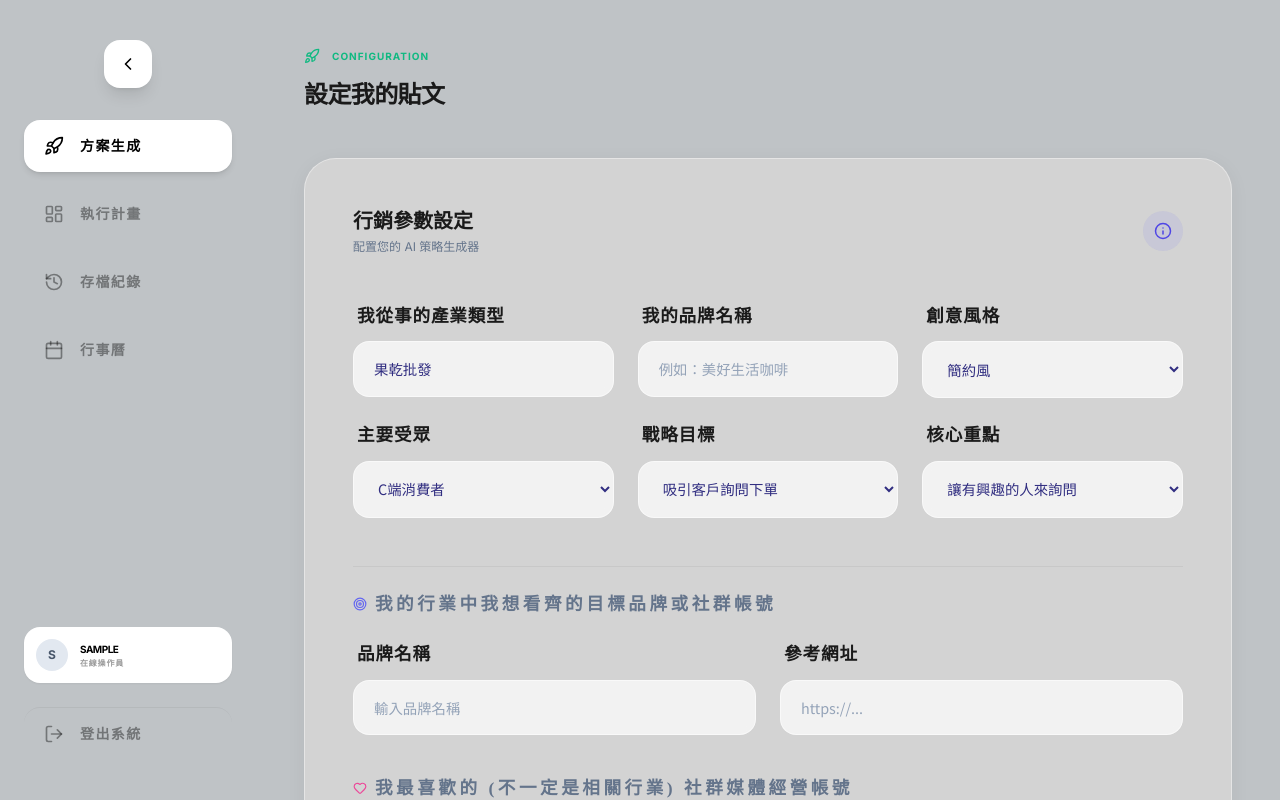
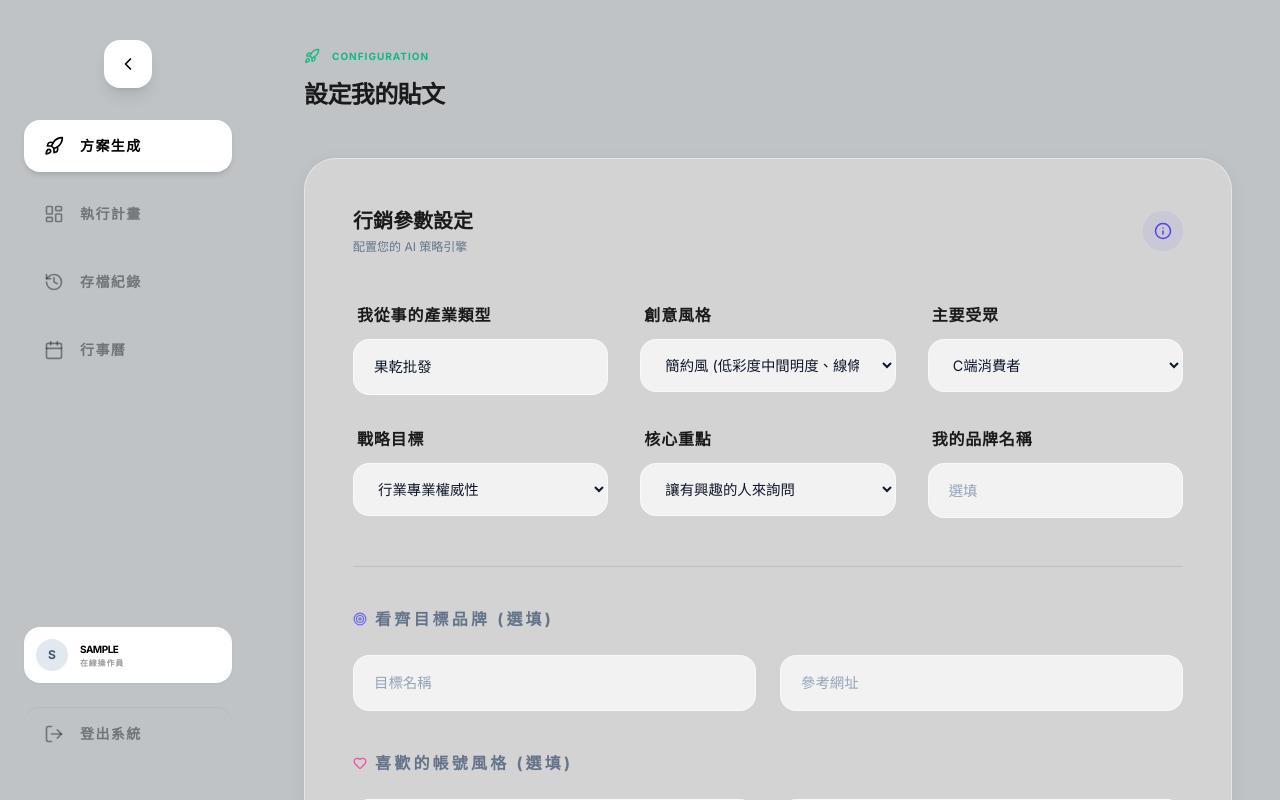
Before and after one commit to adolph45/my-ai-marketing, a React (Vite) app: page / in a window 1280 px wide. Both pictures are taken after typing "Sample" into the empty fields and a click on the button "開始建立我的貼文". Shown: the top 800 px of the page. Built offline with nearby package versions, Linux system fonts and the light colour scheme.

Commit message:
Update MarketingForm.tsx

```diff
--- a/components/MarketingForm.tsx
+++ b/components/MarketingForm.tsx
@@ -12,13 +12,13 @@ interface Props {
 
 const MarketingForm: React.FC<Props> = ({ formData, setFormData, onSubmit, loading }) => {
   const styles = [
-    '無印風',
-    '工業風',
-    '時尚風',
-    '簡約風',
-    '卡通漫畫',
-    '日系動漫',
-    '韓系偶像',
+    { name: '無印風', desc: '白灰色、莫蘭迪低彩度、簡潔' },
+    { name: '工業風', desc: '風格強烈、鮮明對比、50%深色' },
+    { name: '時尚風', desc: '明亮主色、低彩度輔色、主視覺強調' },
+    { name: '簡約風', desc: '低彩度中間明度、線條俐落' },
+    { name: '卡通漫畫', desc: '美式漫畫風格' },
+    { name: '日系動漫', desc: '日式細緻動漫風格' },
+    { name: '韓系偶像', desc: '韓系細緻潮流風格' },
   ];
 
   const handleSubmit = (e: React.FormEvent) => {
@@ -30,191 +30,79 @@ const MarketingForm: React.FC<Props> = ({ formData, setFormData, onSubmit, loadi
     setFormData({ ...formData, [field]: value });
   };
 
-  const inputClasses = "w-full bg-white/60 backdrop-blur-sm rounded-2xl px-5 py-4 text-indigo-900 placeholder:text-slate-400 focus:ring-2 focus:ring-indigo-500 outline-none transition-all border border-white/40 font-['Noto_Sans_TC'] text-[0.9rem]";
-  const labelClasses = "font-['Noto_Serif_TC'] font-bold text-[#1a1a1a] uppercase tracking-wider mb-2 block ml-1 text-[1.1rem]";
-  const sectionTitleClasses = "font-['Noto_Serif_TC'] font-black text-slate-500 uppercase tracking-[0.2em] mb-4 flex items-center gap-2 text-[1.1rem]";
+  const inputClasses = "w-full bg-white/60 backdrop-blur-sm rounded-2xl px-5 py-4 text-slate-900 placeholder:text-slate-400 focus:ring-2 focus:ring-indigo-500 outline-none transition-all border border-white/40 text-[0.9rem]";
+  const labelClasses = "font-bold text-[#1a1a1a] uppercase tracking-wider mb-2 block ml-1 text-[1rem]";
+  const sectionTitleClasses = "font-black text-slate-500 uppercase tracking-[0.2em] mb-4 flex items-center gap-2 text-[1rem]";
 
   return (
-    <form onSubmit={handleSubmit} className="dashboard-card p-8 md:p-12 space-y-12 animate-in fade-in duration-500">
-      <div className="flex items-center justify-between mb-2">
+    <form onSubmit={handleSubmit} className="dashboard-card p-8 md:p-12 space-y-12 animate-in fade-in duration-500 bg-[#D3D3D3]">
+      <div className="flex items-center justify-between">
         <div className="text-left">
-          <h3 className="text-xl font-bold font-['Noto_Serif_TC'] text-[#1a1a1a]">行銷參數設定</h3>
-          <p className="text-xs text-slate-500 mt-1">配置您的 AI 策略生成器</p>
+          <h3 className="text-xl font-bold text-[#1a1a1a]">行銷參數設定</h3>
+          <p className="text-xs text-slate-500 mt-1">配置您的 AI 策略引擎</p>
         </div>
-        <div className="w-10 h-10 bg-indigo-500/10 text-indigo-600 rounded-full flex items-center justify-center">
-          <Info size={18} />
+        <div className="w-10 h-10 bg-indigo-500/10 text-indigo-600 rounded-full flex items-center justify-center"><Info size={18} /></div>
+      </div>
+
+      <div className="grid md:grid-cols-2 lg:grid-cols-3 gap-8">
+        <div className="space-y-1 text-left">
+          <label className={labelClasses}>我從事的產業類型</label>
+          <input type="text" className={inputClasses} placeholder="例如：咖啡廳、室內設計..." value={formData.industry} onChange={(e) => handleChange('industry', e.target.value)} required />
+        </div>
+        <div className="space-y-1 text-left">
+          <label className={labelClasses}>創意風格</label>
+          <select className={inputClasses} value={formData.style} onChange={(e) => handleChange('style', e.target.value)}>
+            {styles.map(s => <option key={s.name} value={s.name}>{s.name} ({s.desc})</option>)}
+          </select>
+        </div>
+        <div className="space-y-1 text-left">
+          <label className={labelClasses}>主要受眾</label>
+          <select className={inputClasses} value={formData.audience} onChange={(e) => handleChange('audience', e.target.value)}>
+            {['B端中盤商', 'C端消費者', 'B端零售商', '準備要創業', '企業經營者'].map(o => <option key={o} value={o}>{o}</option>)}
+          </select>
+        </div>
+        <div className="space-y-1 text-left">
+          <label className={labelClasses}>戰略目標</label>
+          <select className={inputClasses} value={formData.marketingGoal} onChange={(e) => handleChange('marketingGoal', e.target.value)}>
+            {['行業專業權威性', '有趣的專業領域知識', '活潑的介紹我的專業', '生活化的介紹專業知識', '產生同業合作機會'].map(o => <option key={o} value={o}>{o}</option>)}
+          </select>
+        </div>
+        <div className="space-y-1 text-left">
+          <label className={labelClasses}>核心重點</label>
+          <select className={inputClasses} value={formData.strategyFocus} onChange={(e) => handleChange('strategyFocus', e.target.value)}>
+            {['更多我主要客戶的銷售', '更多陌生客戶的開發', '我與粉絲的互動', '讓有興趣的人來詢問'].map(o => <option key={o} value={o}>{o}</option>)}
+          </select>
+        </div>
+        <div className="space-y-1 text-left">
+          <label className={labelClasses}>我的品牌名稱</label>
+          <input type="text" className={inputClasses} placeholder="選填" value={formData.brandName} onChange={(e) => handleChange('brandName', e.target.value)} />
         </div>
       </div>
 
-      {/* 基本設定 */}
-      <div className="grid md:grid-cols-2 lg:grid-cols-3 gap-6">
-        <div className="space-y-1 text-left">
-          <label className={labelClasses}>我從事的產業類型</label>
-          <input
-            type="text"
-            className={inputClasses}
-            placeholder="請輸入您的產業（例如：咖啡廳、室內設計、電商...）"
-            value={formData.industry}
-            onChange={(e) => handleChange('industry', e.target.value)}
-            required
-          />
-        </div>
-
-        <div className="space-y-1 text-left">
-          <label className={labelClasses}>我的品牌名稱</label>
-          <input
-            type="text"
-            className={inputClasses}
-            placeholder="例如：美好生活咖啡"
-            value={formData.brandName}
-            onChange={(e) => handleChange('brandName', e.target.value)}
-          />
-        </div>
-
-        <div className="space-y-1 text-left">
-          <label className={labelClasses}>創意風格</label>
-          <select
-            className={inputClasses}
-            value={formData.style}
-            onChange={(e) => handleChange('style', e.target.value)}
-          >
-            {styles.map(s => <option key={s} value={s}>{s}</option>)}
-          </select>
-        </div>
-
-        <div className="space-y-1 text-left">
-          <label className={labelClasses}>主要受眾</label>
-          <select
-            className={inputClasses}
-            value={formData.audience}
-            onChange={(e) => handleChange('audience', e.target.value)}
-          >
-            <option value="B端中盤商">B端中盤商</option>
-            <option value="B端零售商">B端零售商</option>
-            <option value="C端消費者">C端消費者</option>
-            <option value="準備要創業">準備要創業</option>
-            <option value="企業經營者">企業經營者</option>
-          </select>
-        </div>
-
-        <div className="space-y-1 text-left">
-          <label className={labelClasses}>戰略目標</label>
-          <select
-            className={inputClasses}
-            value={formData.marketingGoal}
-            onChange={(e) => handleChange('marketingGoal', e.target.value)}
-          >
-            <option value="行業專業權威性">行業專業權威性</option>
-            <option value="吸引客戶詢問下單">吸引客戶詢問下單</option>
-            <option value="有趣的專業領域知識">有趣的專業領域知識</option>
-            <option value="活潑的介紹我的專業">活潑的介紹我的專業</option>
-            <option value="生活化的介紹專業知識">生活化的介紹專業知識</option>
-            <option value="產生同業合作機會">產生同業合作機會</option>
-          </select>
-        </div>
-
-        <div className="space-y-1 text-left">
-          <label className={labelClasses}>核心重點</label>
-          <select
-            className={inputClasses}
-            value={formData.strategyFocus}
-            onChange={(e) => handleChange('strategyFocus', e.target.value)}
-          >
-            <option value="更多主要客戶的銷售">更多主要客戶的銷售</option>
-            <option value="更多陌生客戶的開發">更多陌生客戶的開發</option>
-            <option value="我與粉絲的互動">我與粉絲的互動</option>
-            <option value="讓有興趣的人來詢問">讓有興趣的人來詢問</option>
-          </select>
-        </div>
-      </div>
-
-      {/* 目標品牌與參考帳號 */}
-      <div className="space-y-10 pt-6 border-t border-black/5">
+      <div className="space-y-10 pt-10 border-t border-black/10">
         <div className="space-y-6">
-          <h4 className={sectionTitleClasses}>
-            <Target size={14} className="text-indigo-500" />
-            我的行業中我想看齊的目標品牌或社群帳號
-          </h4>
+          <h4 className={sectionTitleClasses}><Target size={14} className="text-indigo-500" /> 看齊目標品牌 (選填)</h4>
           <div className="grid md:grid-cols-2 gap-6">
-            <div className="space-y-1 text-left">
-              <label className={labelClasses}>品牌名稱</label>
-              <input
-                type="text"
-                className={inputClasses}
-                placeholder="輸入品牌名稱"
-                value={formData.targetBrandName}
-                onChange={(e) => handleChange('targetBrandName', e.target.value)}
-              />
-            </div>
-            <div className="space-y-1 text-left">
-              <label className={labelClasses}>參考網址</label>
-              <input
-                type="url"
-                className={inputClasses}
-                placeholder="https://..."
-                value={formData.targetBrandUrl}
-                onChange={(e) => handleChange('targetBrandUrl', e.target.value)}
-              />
-            </div>
+            <input type="text" className={inputClasses} placeholder="目標名稱" value={formData.targetBrandName} onChange={(e) => handleChange('targetBrandName', e.target.value)} />
+            <input type="url" className={inputClasses} placeholder="參考網址" value={formData.targetBrandUrl} onChange={(e) => handleChange('targetBrandUrl', e.target.value)} />
           </div>
         </div>
-
         <div className="space-y-6">
-          <h4 className={sectionTitleClasses}>
-            <Heart size={14} className="text-pink-500" />
-            我最喜歡的 (不一定是相關行業) 社群媒體經營帳號
-          </h4>
+          <h4 className={sectionTitleClasses}><Heart size={14} className="text-pink-500" /> 喜歡的帳號風格 (選填)</h4>
           <div className="grid md:grid-cols-2 gap-6">
-            <div className="space-y-1 text-left">
-              <label className={labelClasses}>帳號名稱</label>
-              <input
-                type="text"
-                className={inputClasses}
-                placeholder="輸入帳號名稱"
-                value={formData.favoriteCreatorName}
-                onChange={(e) => handleChange('favoriteCreatorName', e.target.value)}
-              />
-            </div>
-            <div className="space-y-1 text-left">
-              <label className={labelClasses}>參考網址</label>
-              <input
-                type="url"
-                className={inputClasses}
-                placeholder="https://..."
-                value={formData.favoriteCreatorUrl}
-                onChange={(e) => handleChange('favoriteCreatorUrl', e.target.value)}
-              />
-            </div>
+            <input type="text" className={inputClasses} placeholder="創作者名稱" value={formData.favoriteCreatorName} onChange={(e) => handleChange('favoriteCreatorName', e.target.value)} />
+            <input type="url" className={inputClasses} placeholder="參考網址" value={formData.favoriteCreatorUrl} onChange={(e) => handleChange('favoriteCreatorUrl', e.target.value)} />
           </div>
         </div>
       </div>
 
-      <div className="pt-6 border-t border-black/5 text-left">
-        <label className={labelClasses}>行動呼籲與聯絡資訊</label>
-        <textarea
-          className={`${inputClasses} h-32 resize-none`}
-          placeholder="貼文中包含的聯絡方式..."
-          value={formData.contactInfo}
-          onChange={(e) => handleChange('contactInfo', e.target.value)}
-        />
+      <div className="pt-10 border-t border-black/10 text-left">
+        <label className={labelClasses}>聯絡資訊與 CTA</label>
+        <textarea className={`${inputClasses} h-32`} placeholder="官方LINE、網站連結等..." value={formData.contactInfo} onChange={(e) => handleChange('contactInfo', e.target.value)} />
       </div>
 
-      <button
-        type="submit"
-        disabled={loading}
-        className="w-full bg-indigo-600 hover:bg-indigo-700 text-white rounded-2xl py-5 font-bold text-sm tracking-wider uppercase flex items-center justify-center space-x-3 shadow-lg shadow-indigo-500/20 transition-all active:scale-[0.98] font-['Noto_Serif_TC'] disabled:opacity-50"
-      >
-        {loading ? (
-          <>
-            <Loader2 className="animate-spin" size={20} />
-            <span>AI 策略計算中...</span>
-          </>
-        ) : (
-          <>
-            <Wand2 size={20} />
-            <span>打造你的行銷計畫</span>
-          </>
-        )}
+      <button type="submit" disabled={loading} className="w-full bg-indigo-600 hover:bg-indigo-700 text-white rounded-2xl py-6 font-bold tracking-[0.2em] flex items-center justify-center space-x-3 shadow-xl transition-all active:scale-95 disabled:opacity-50">
+        {loading ? <><Loader2 className="animate-spin" /><span>策略運算中...</span></> : <><Wand2 /><span>打造我的貼文計畫</span></>}
       </button>
     </form>
   );
```
